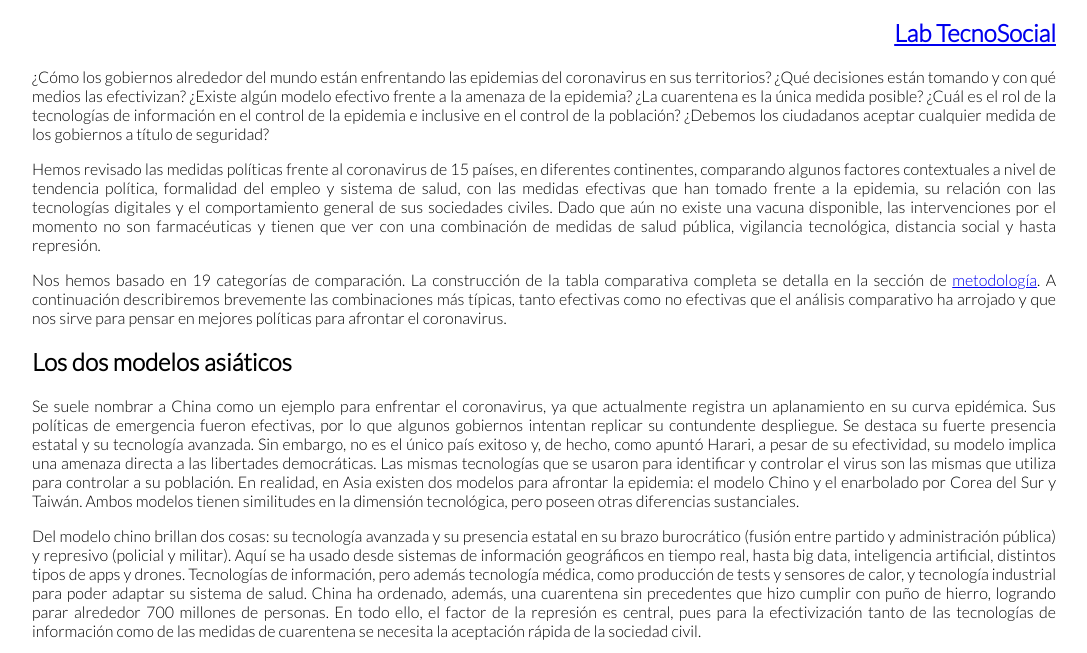
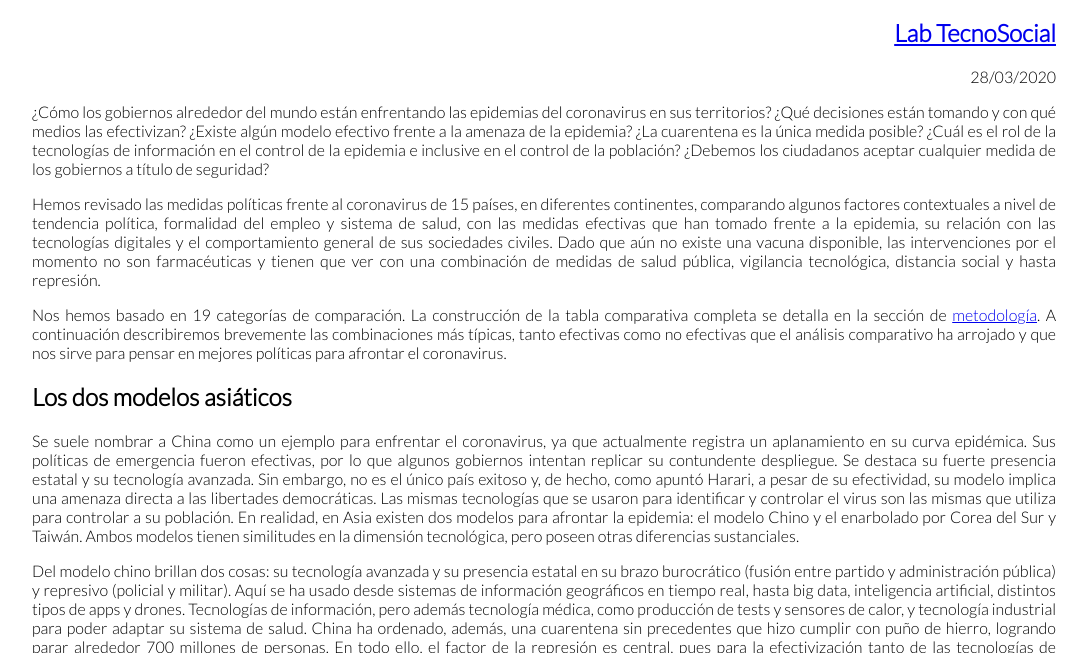
Before and after one commit to lab-tecnosocial/pol_coronavirus, a plain HTML site: page index.html in a window 1280 px wide. Shown: the part 129-782 px from the top of the page, without its empty margins (128-1215 px from the left). Drawn offline with nearby package versions, Linux system fonts and the light colour scheme.

Commit message:
Update index.html

```diff
--- a/index.html
+++ b/index.html
@@ -28,6 +28,7 @@
     <div class="contenedor">
         <h1>Salud pública, tecnología y participación <span id="subtitulo"><br>Una breve comparación de las medidas políticas de 15 paises que afrontan el Covid-19</span></h1>
         <h2 id="autor"><a href="http://labtecnosocial.org/" target="_blank">Lab TecnoSocial</a></h2>
+        <p style="text-align: right">28/03/2020</p>
         <p>¿Cómo los gobiernos alrededor del mundo están enfrentando las epidemias del coronavirus en sus territorios? ¿Qué
             decisiones están tomando y con qué medios las efectivizan? ¿Existe algún modelo efectivo frente a la amenaza
             de la epidemia? ¿La cuarentena es la única medida posible? ¿Cuál es el rol de la tecnologías de información
```
